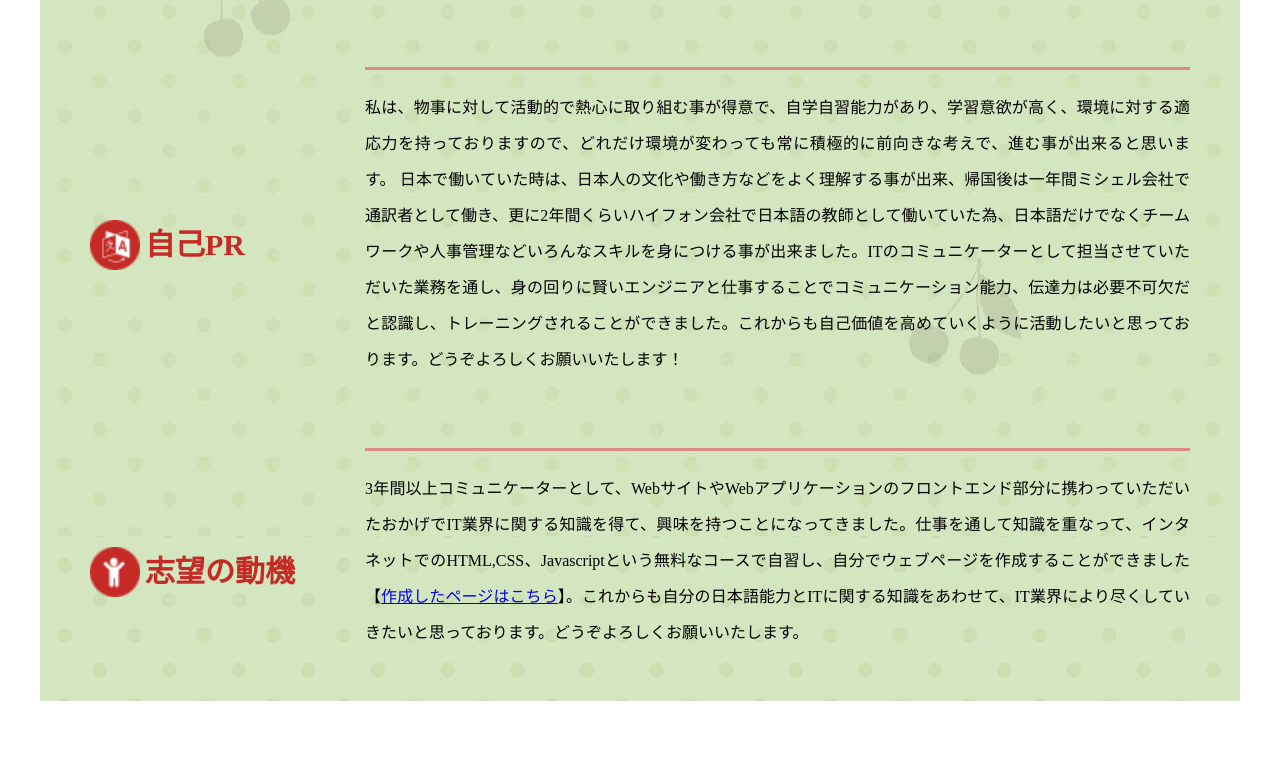
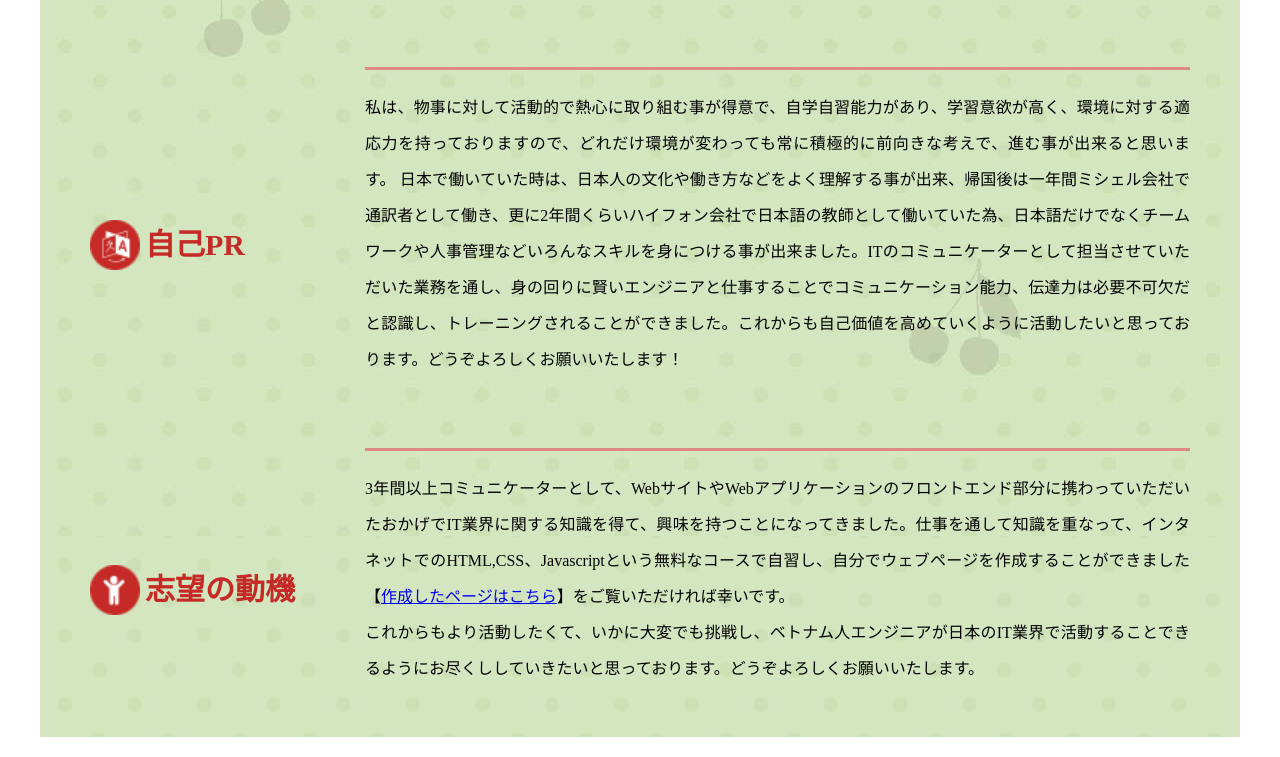
Before and after one commit to lanhYasha/Lanh-Nguyen-profile, a plain HTML site: page index.html in a window 1280 px wide. Shown: the part 1198-1955 px from the top of the page. Before the commit the page ends 1919 px from the top, so only its background shows below. Drawn offline with Linux system fonts and the light colour scheme.

Commit message:
update file index

```diff
--- a/index.html
+++ b/index.html
@@ -126,7 +126,7 @@
 			<div class="content_text">
 				<ul class="content_text_list_specil">
 					<li class="content_text_item">
-						<p>3年間以上コミュニケーターとして、WebサイトやWebアプリケーションのフロントエンド部分に携わっていただいたおかげでIT業界に関する知識を得て、興味を持つことになってきました。仕事を通して知識を重なって、インタネットでのHTML,CSS、Javascriptという無料なコースで自習し、自分でウェブページを作成することができました【<a href="https://lanhyasha.github.io/my-hometown/" target="_blank">作成したページはこちら</a>】。これからも自分の日本語能力とITに関する知識をあわせて、IT業界により尽くしていきたいと思っております。どうぞよろしくお願いいたします。</p>
+						<p>3年間以上コミュニケーターとして、WebサイトやWebアプリケーションのフロントエンド部分に携わっていただいたおかげでIT業界に関する知識を得て、興味を持つことになってきました。仕事を通して知識を重なって、インタネットでのHTML,CSS、Javascriptという無料なコースで自習し、自分でウェブページを作成することができました【<a href="https://lanhyasha.github.io/my-hometown/" target="_blank">作成したページはこちら</a>】をご覧いただければ幸いです。<br />これからもより活動したくて、いかに大変でも挑戦し、ベトナム人エンジニアが日本のIT業界で活動することできるようにお尽くししていきたいと思っております。どうぞよろしくお願いいたします。</p>
 					</li>
 				</ul>
 			</div>
```
